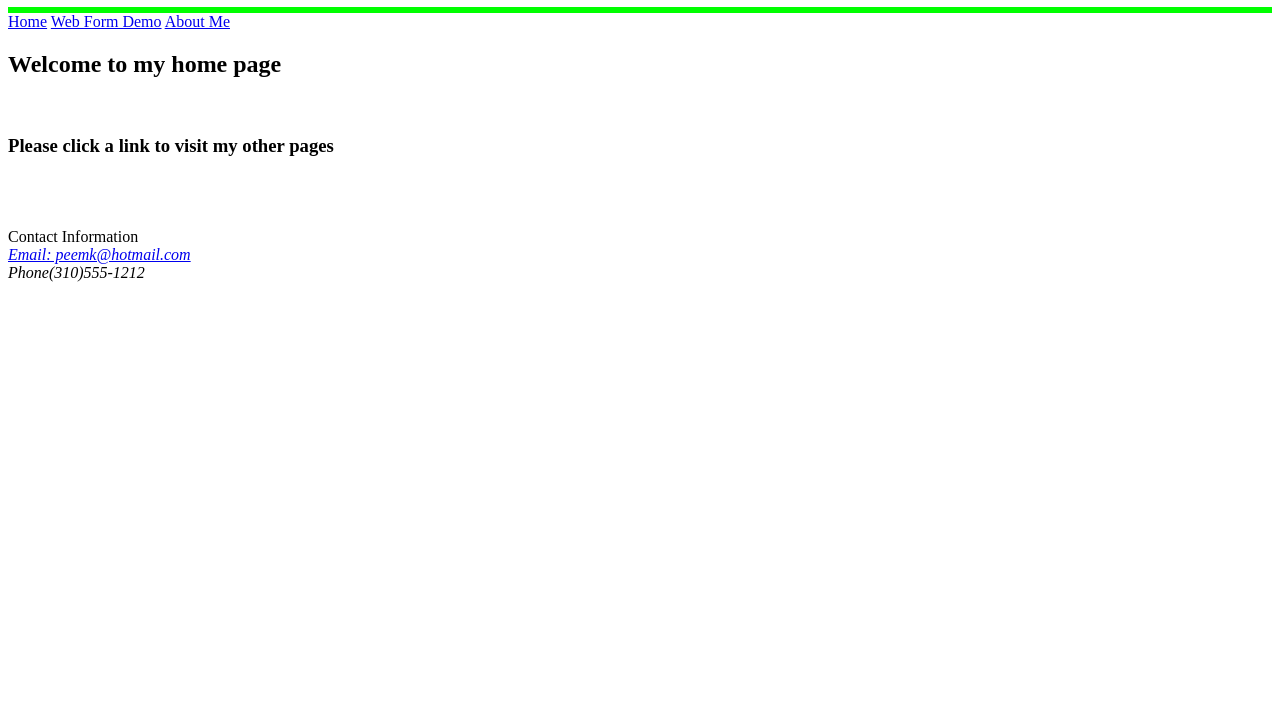
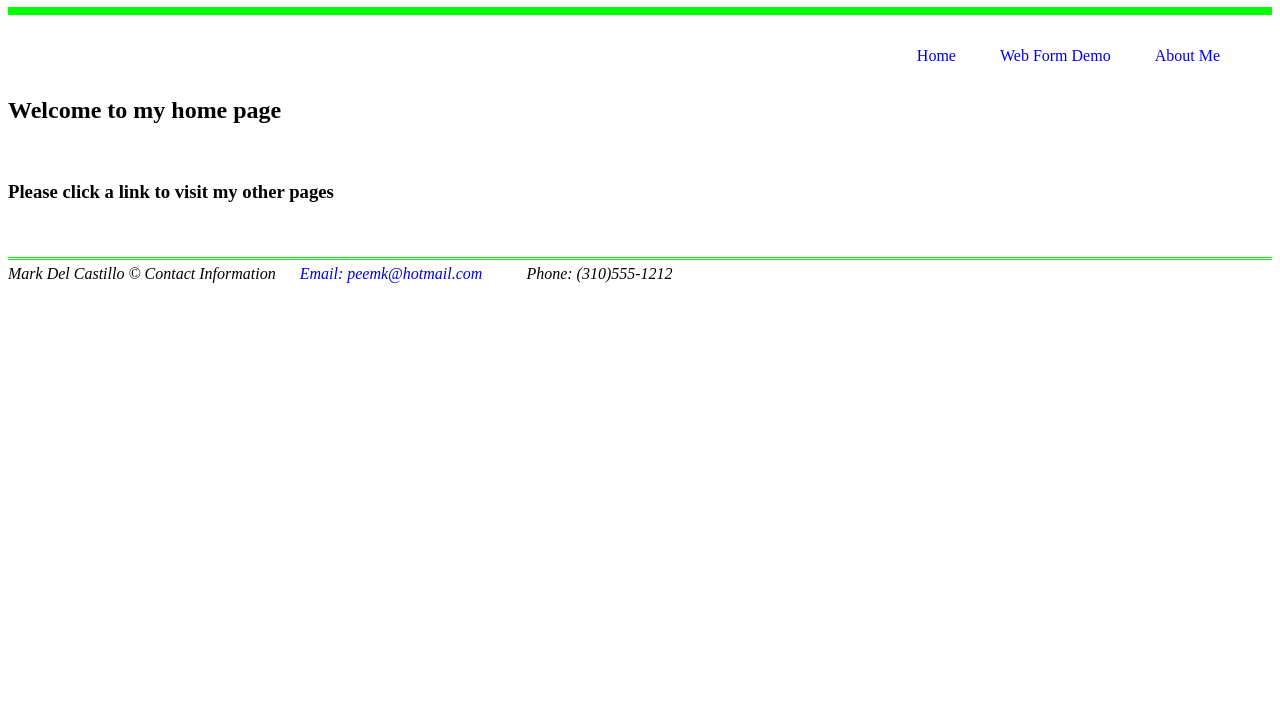
Before and after one commit to mdelcastillo/MDelcastilloIS445hw3, a plain HTML site: page Index.html in a window 1280 px wide. Shown: the part 73-800 px from the top of the page. Drawn offline with Linux system fonts and the light colour scheme.

Commit message:
1st Draft HW3

```diff
--- a/Index.html
+++ b/Index.html
@@ -2,37 +2,14 @@
 <html xmlns="http://www.w3.org/1999/xhtml">
 <head>
     <title>Home</title>
-    <style type="text/css">
+    <link href="css/styles.css" type="text/css"
+        rel="stylesheet" />
 
-        header, footer {
-            display: block;
-        }
 
-    h1 {
-        text-align: center;}
-    h4 {
-            text-align: center;
-        }
-        p {
-            text-align: left;
-        }
-        HR {
-            display: none;
-        }
-        DIV.hr {
-
-            width: 100%;
-            height: .4em;
-            background-color: #0f0;
-            clear: both;
-
-        }
-
-    </style>
 </head>
 <body>
     <header>
-        <h1>Del Castillo, Mark Homework 2</h1>
+        <h1>Del Castillo, Mark Homework 3</h1>
         <div class="hr"><hr /></div>
         <nav>
             <a href="index.html">Home</a>
@@ -57,10 +34,11 @@
 
 
     <footer>
-        <p>Contact Information <br />
-        <i><a href="mailto:peemk@hotmail.com">Email: peemk@hotmail.com</a> <br />
-        Phone(310)555-1212</i></p>
-
+        <address>
+        <a>Contact Information </a>
+        <i><a href="mailto:peemk@hotmail.com">Email: peemk@hotmail.com</a>
+        <a>Phone: (310)555-1212</a></i>
+        </address>
 
 
     </footer>
--- /dev/null
+++ b/StyleSheet.css
@@ -0,0 +1,2 @@
+body {
+}
--- /dev/null
+++ b/css/styles.css
@@ -0,0 +1,71 @@
+canvas {
+    width: 600px;
+    margin-left: auto;
+    margin-right: auto;
+
+}
+nav {
+    margin: 2em 2em 2em 2em;
+    text-align: right;
+}
+
+nav a {
+
+    padding: 20px;
+}
+
+a:link {
+    text-decoration: none;
+}
+
+a:hover {
+    color: red;
+    text-decoration: underline;
+    text-transform: uppercase;
+}
+h1 {
+        text-align: center;
+
+}
+h4 {
+            text-align: center;
+}
+p {
+            text-align: left;
+}
+HR {
+            display: none;
+}
+DIV.hr {
+
+            width: 100%;
+            height: 8px;
+            background-color: #00ff00;
+            clear: both;
+
+}
+header {
+            display: block;
+}
+
+
+
+footer {
+
+
+        border-top: double #00ff00;
+        padding-top: 5px;
+}
+
+    footer address a {
+        padding: 20px;
+    }
+
+    footer address>a {
+        padding: 0px;
+    }
+
+footer address:before {
+        content: 'Mark Del Castillo \00A9';
+
+    }
```
Also changed, not shown: AboutMe.html (+9 -24 lines), form.html (+9 -27 lines).
